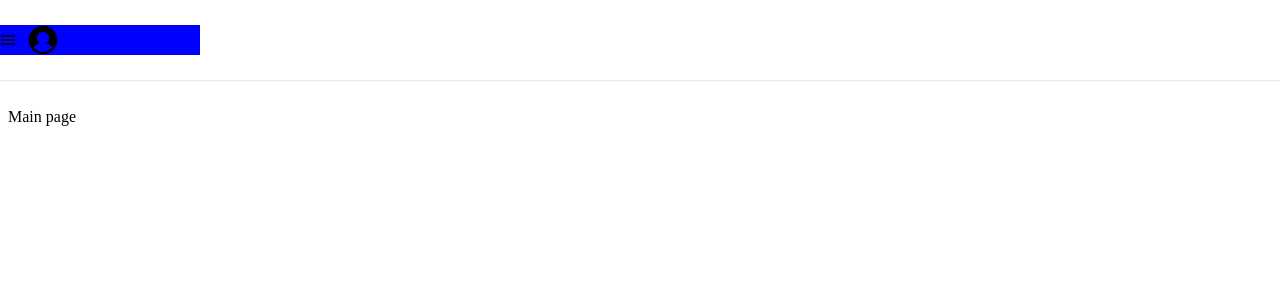
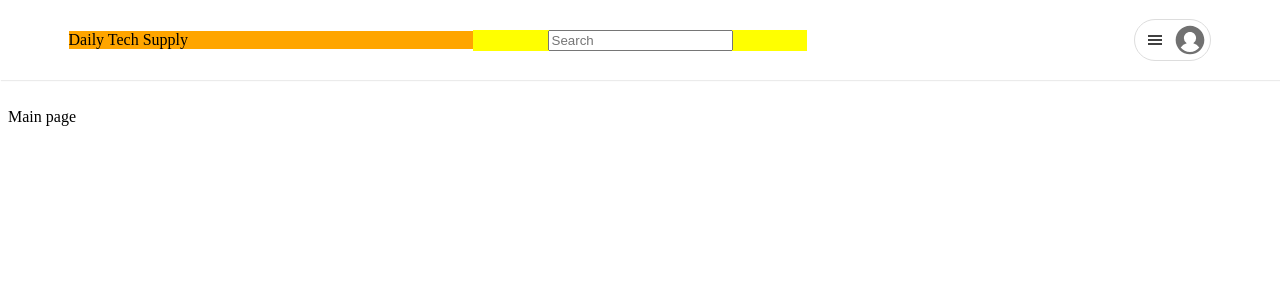
Before and after one commit to braydenwerner/dailytechsupply.com, a Next.js app in the folder client/: page / in a window 1280 px wide. Shown: the top 300 px of the page. Built offline with nearby package versions, Linux system fonts and the light colour scheme; no server answers.

Commit message:
Navbar styling

```diff
--- a/client/src/components/modules/Navbar/NavBar.styled.ts
+++ b/client/src/components/modules/Navbar/NavBar.styled.ts
@@ -2,28 +2,58 @@ import styled from 'styled-components'
 
 export const NavContainer = styled.div`
   display: flex;
+  justify-content: center;
+  align-items: center;
   position: fixed;
-  align-items: center;
   height: 80px;
   width: 100%;
   top: 0px;
   left: 0px;
   background-color: white;
-  box-shadow: rgb(0 0 0 / 8%) 0px 1px 1px;
+  box-shadow: rgb(0 0 0 / 8%) 1px 1px 1px;
+`
+
+export const LogoContainer = styled.div`
+  width: 560px;
+  background-color: orange;
+`
+
+export const SearchContainer = styled.div`
+  display: flex;
+  justify-content: center;
+  width: 464px;
+  background-color: yellow;
+`
+
+export const PaddingDiv = styled.div`
+  width: 95px;
 `
 
 export const ProfileContainer = styled.div`
   display: flex;
-  justify-self: flex-end;
-  position: relative;
+  justify-content: right;
+  justify-self: center;
   align-items: center;
-  width: 200px;
+  width: 560px;
   height: 30px;
-  background-color: blue;
+`
+
+export const SvgContainer = styled.div`
+  display: flex;
+  align-items: center;
+  cursor: pointer;
+  padding: 5px 5px 5px 12px;
+  height: 30px;
+  border-radius: 21px;
+  border: 1px solid rgb(221, 221, 221);
+  transition: 0.2s ease-out;
+
+  &:hover {
+    box-shadow: 4px 4px 4px rgb(0 0 0 / 8%);
+  }
 `
 
 export const MenuSvg = styled.svg`
-  display: block;
   fill: none;
   height: 16px;
   width: 16px;
@@ -38,6 +68,7 @@ export const PersonSvgWrapper = styled.div`
   z-index: 1;
   margin-left: 12px;
   overflow: hidden;
+  color: rgb(113, 113, 113);
 `
 
 export const PersonSvg = styled.svg`
@@ -47,6 +78,20 @@ export const PersonSvg = styled.svg`
   fill: currentcolor;
 `
 
+export const Menu = styled.div`
+  position: absolute;
+  top: 70px;
+  width: 150px;
+  border-radius: 10px;
+  border: 1px solid rgb(221, 221, 221);
+`
+
+export const MenuButton = styled.div`
+  font-size: 1rem;
+  padding: 15px 0px 15px 10px;
+  cursor: pointer;
+`
+
 export const SpaceDiv = styled.div`
   height: 100px;
 `
--- a/client/src/components/modules/Navbar/Navbar.tsx
+++ b/client/src/components/modules/Navbar/Navbar.tsx
@@ -26,12 +26,20 @@ export const Navbar: React.FC = () => {
   return (
     <>
       <Styled.NavContainer>
+        <Styled.PaddingDiv />
+        <Styled.LogoContainer>
+          <div>Daily Tech Supply</div>
+        </Styled.LogoContainer>
+        <Styled.SearchContainer>
+          <input placeholder="Search"></input>
+        </Styled.SearchContainer>
         <Styled.ProfileContainer
           onClick={() => {
             if (!loading && !fetchingUser)
               setMenuOpen((oldMenuOpen) => !oldMenuOpen)
           }}
         >
+          <Styled.SvgContainer>
             <Styled.MenuSvg
               viewBox="0 0 32 32"
               xmlns="http://www.w3.org/2000/svg"
@@ -56,8 +64,9 @@ export const Navbar: React.FC = () => {
                 <path d="m16 .7c-8.437 0-15.3 6.863-15.3 15.3s6.863 15.3 15.3 15.3 15.3-6.863 15.3-15.3-6.863-15.3-15.3-15.3zm0 28c-4.021 0-7.605-1.884-9.933-4.81a12.425 12.425 0 0 1 6.451-4.4 6.507 6.507 0 0 1 -3.018-5.49c0-3.584 2.916-6.5 6.5-6.5s6.5 2.916 6.5 6.5a6.513 6.513 0 0 1 -3.019 5.491 12.42 12.42 0 0 1 6.452 4.4c-2.328 2.925-5.912 4.809-9.933 4.809z"></path>
               </Styled.PersonSvg>
             </Styled.PersonSvgWrapper>
+          </Styled.SvgContainer>
           {menuOpen && (
-            <div>
+            <Styled.Menu>
               {userData ? (
                 <button
                   onClick={async () => {
@@ -72,13 +81,18 @@ export const Navbar: React.FC = () => {
                 </button>
               ) : (
                 <div>
-                  <div onClick={() => setModalOpenMode('SignIn')}>Sign In</div>
-                  <div onClick={() => setModalOpenMode('SignUp')}>Sign Up</div>
+                  <Styled.MenuButton onClick={() => setModalOpenMode('SignIn')}>
+                    Sign In
+                  </Styled.MenuButton>
+                  <Styled.MenuButton onClick={() => setModalOpenMode('SignUp')}>
+                    Sign Up
+                  </Styled.MenuButton>
                 </div>
               )}
-            </div>
+            </Styled.Menu>
           )}
         </Styled.ProfileContainer>
+        <Styled.PaddingDiv />
       </Styled.NavContainer>
       <Styled.SpaceDiv />
       {modalOpenMode === 'SignIn' && (
--- a/client/src/styles/globals.styled.ts
+++ b/client/src/styles/globals.styled.ts
@@ -1,3 +1 @@
 import styled from 'styled-components'
-
-export const SignInModal = styled.div``
```
Lines whose indentation alone changed are shown as unchanged.
